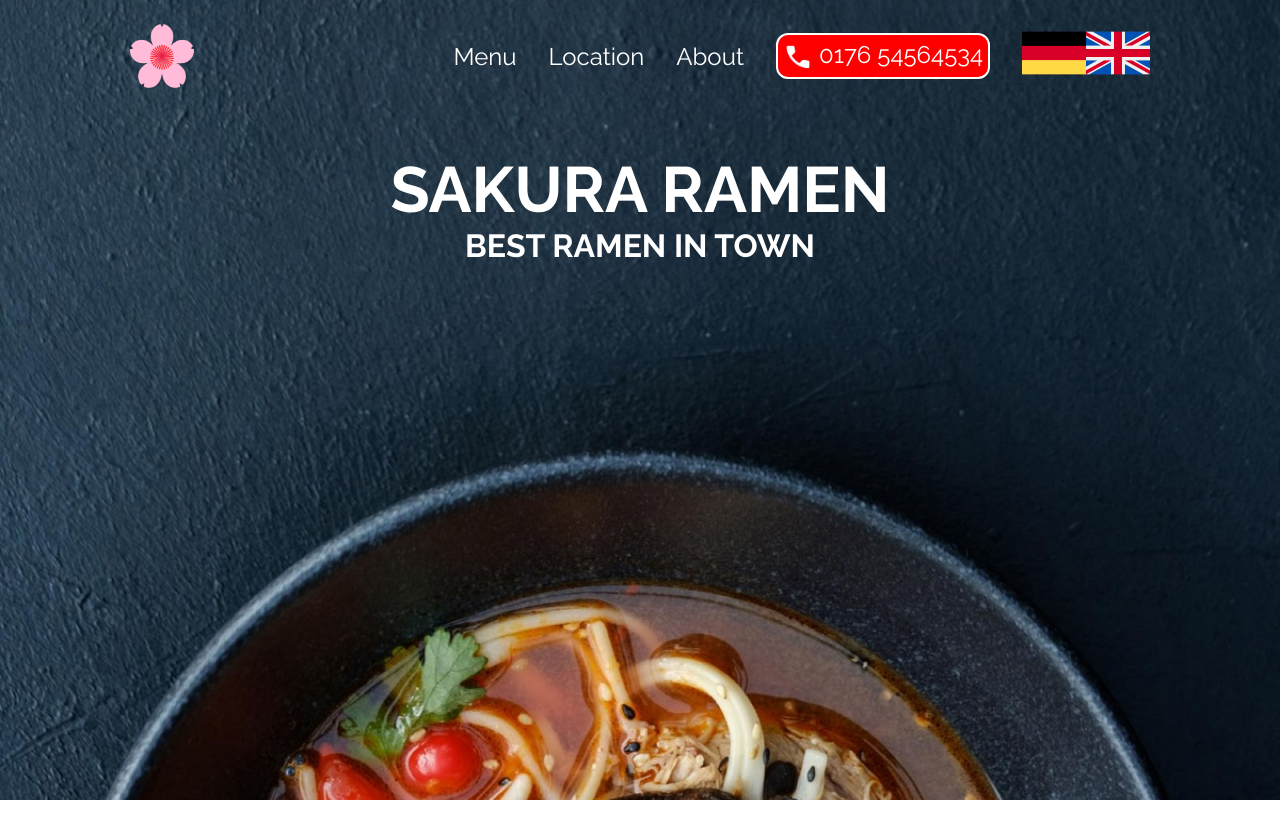
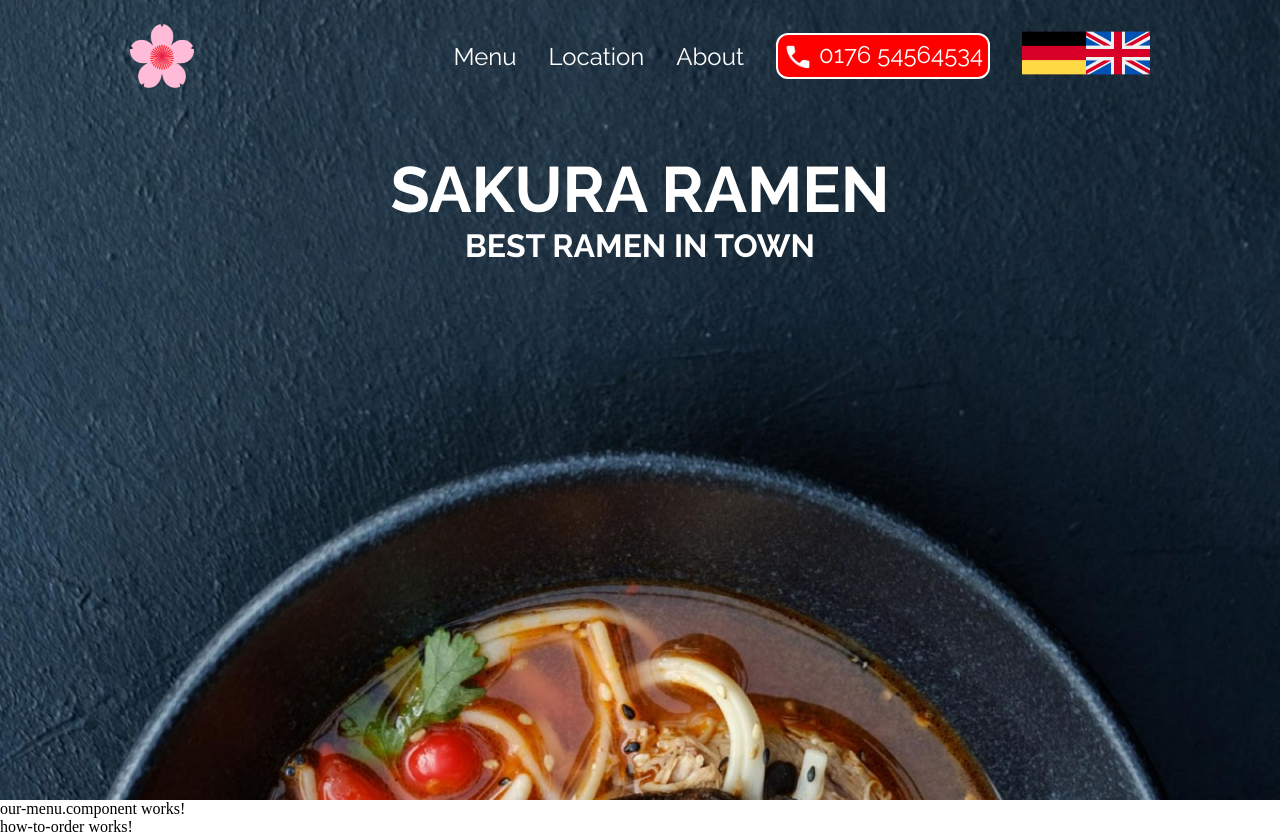
Before and after one commit to Winktory1304/Sakura-Ramen-Angular, an Angular app: page / in a window 1280 px wide. Before the commit the page ends 800 px from the top, so only its background shows below. Built offline with nearby package versions, Linux system fonts and the light colour scheme.

Commit message:
how to order

```diff
--- /dev/null
+++ b/src/app/main-content/how-to-order/how-to-order.component.html
@@ -0,0 +1 @@
+<p>how-to-order works!</p>
--- a/src/app/main-content/main-content.component.html
+++ b/src/app/main-content/main-content.component.html
@@ -1 +1,3 @@
 <app-landingPage></app-landingPage>
+<app-our-menu></app-our-menu>
+<app-how-to-order></app-how-to-order>
--- a/src/app/main-content/main-content.component.ts
+++ b/src/app/main-content/main-content.component.ts
@@ -2,11 +2,12 @@ import { CommonModule } from '@angular/common';
 import { Component } from '@angular/core';
 import { LandingPageComponent } from './landing-page/landingPage.component';
 import { OurMenuComponentComponent } from './our-menu.component/our-menu.component.component';
+import { HowToOrderComponent } from './how-to-order/how-to-order.component';
 
 @Component({
   selector: 'app-main-content',
   standalone: true,
-  imports: [CommonModule, LandingPageComponent, OurMenuComponentComponent],
+  imports: [CommonModule, LandingPageComponent, OurMenuComponentComponent,HowToOrderComponent],
   templateUrl: './main-content.component.html',
   styleUrl: './main-content.component.scss'
 })
--- a/src/app/main-content/our-menu.component/our-menu.component.component.ts
+++ b/src/app/main-content/our-menu.component/our-menu.component.component.ts
@@ -1,7 +1,7 @@
 import { Component } from '@angular/core';
 
 @Component({
-  selector: 'app-our-menu.component',
+  selector: 'app-our-menu',
   standalone: true,
   imports: [],
   templateUrl: './our-menu.component.component.html',
```
Also changed, not shown: src/app/main-content/how-to-order/how-to-order.component.ts (added, +12 -0 lines), src/app/main-content/how-to-order/how-to-order.component.scss (added).
